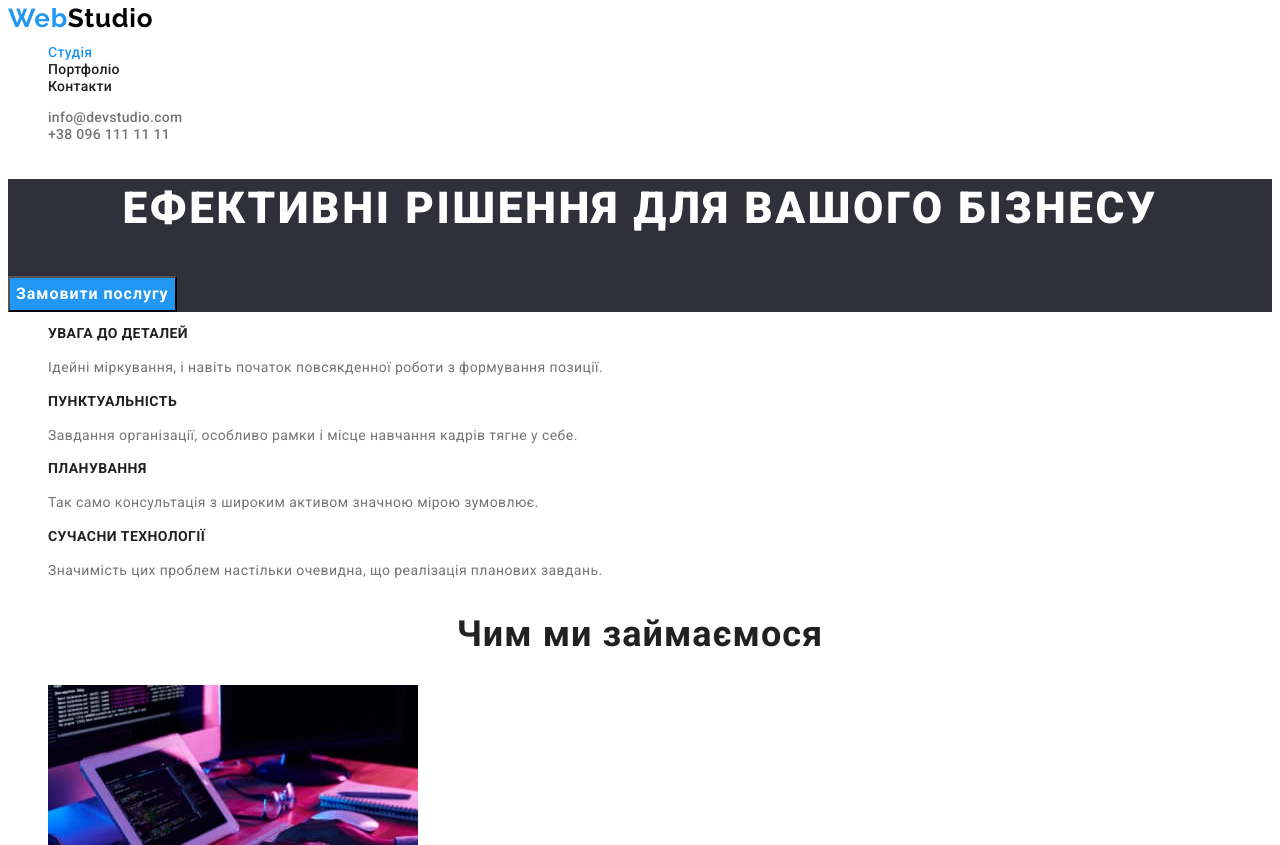
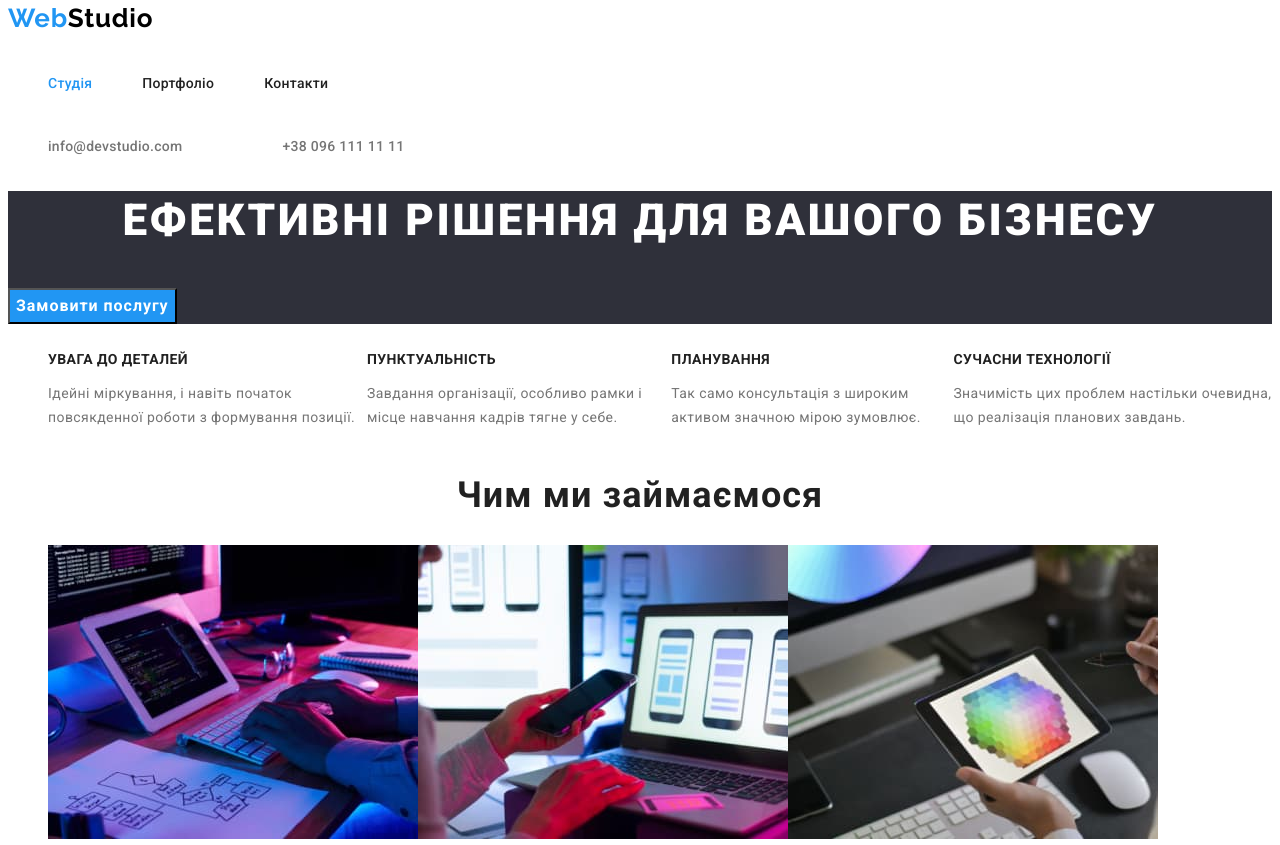
Before and after one commit to Needlife1/goit-markup-hw-02, a plain HTML site: page index.html in a window 1280 px wide. Shown: the top 845 px of the page. Drawn offline with Linux system fonts and the light colour scheme.

Commit message:
box-sizing

```diff
--- a/css/style.css
+++ b/css/style.css
@@ -1,3 +1,9 @@
+*,
+*::before,
+*::after {
+    box-sizing: border-box;
+}
+
 :root {
     --primary-text-color: #212121;
     --text-color: #757575;
@@ -37,6 +43,7 @@ body {
     line-height: 0.83;
     letter-spacing: 0.03em;
     color: var(--accent-color);
+    margin-right: 93px;
 }
 
 
@@ -44,13 +51,26 @@ body {
     color: var(--black-color)
 }
 
+.header-list {
+    display: flex;
+
+}
+
+
+.header-list .header-itam:not(:last-child) {
+    margin-right: 50px;
+}
+
 .header-link {
+    display: block;
+    padding-top: 32px;
+    padding-bottom: 32px;
     font-weight: 500;
     font-size: 14px;
     line-height: 1.14;
     letter-spacing: 0.02em;
+    color: var(--primary-text-color);
 
-    color: var(--primary-text-color);
 }
 
 
@@ -67,6 +87,13 @@ body {
     color: var(--accent-color);
 }
 
+.list {
+    display: flex;
+}
+
+.list-itam:not(:last-child) {
+    margin-right: 50px;
+}
 
 .header-mail,
 .header-tel {
@@ -75,9 +102,10 @@ body {
     font-size: normal;
     line-height: 1.14;
     letter-spacing: 0.02em;
+    color: var(--text-color);
+    margin-right: 50px;
+}
 
-    color: var(--text-color);
-}
 
 .header-mail:focus,
 .header-mail:hover {
@@ -88,6 +116,9 @@ body {
 .header-tel:hover {
     color: var(--accent-color);
 }
+
+
+
 
 /* --------------Hero--------------- */
 .hero {
@@ -127,8 +158,15 @@ body {
     cursor: pointer;
 }
 
-/* ------------Denefits------------ */
+/* ------------Benefits------------ */
 
+.benefits-container {
+    display: flex;
+    flex-direction: row;
+    justify-content: space-around;
+
+
+}
 
 .visually-hidden {
     position: absolute;
--- a/index.html
+++ b/index.html
@@ -16,6 +16,7 @@
 </head>
 
 <body>
+
     <header class="header">
 
         <nav>
@@ -29,12 +30,14 @@
         </nav>
 
         <ul class="list">
-            <li><a href="mailto:info@devstudio.com" class="header-mail link">info@devstudio.com</a></li>
-            <li><a href="tel:+380961111111" class="header-tel link">+38 096 111 11 11</a></li>
+            <li class="list-itam"><a href="mailto:info@devstudio.com" class="header-mail link">info@devstudio.com</a>
+            </li>
+            <li class="list-itam"><a href="tel:+380961111111" class="header-tel link">+38 096 111 11 11</a></li>
         </ul>
 
 
     </header>
+
     <main>
 
         <section class="hero">
```
